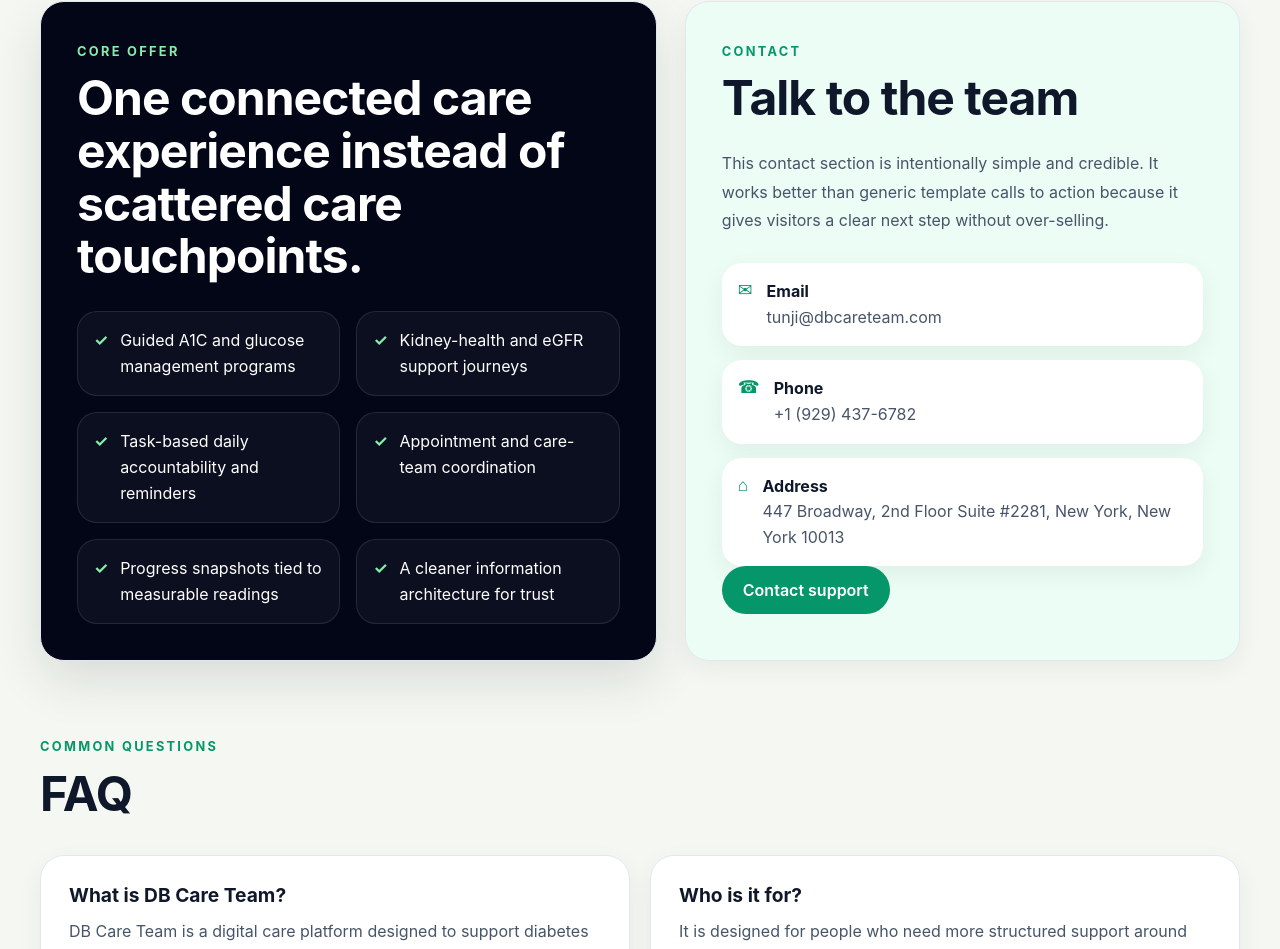
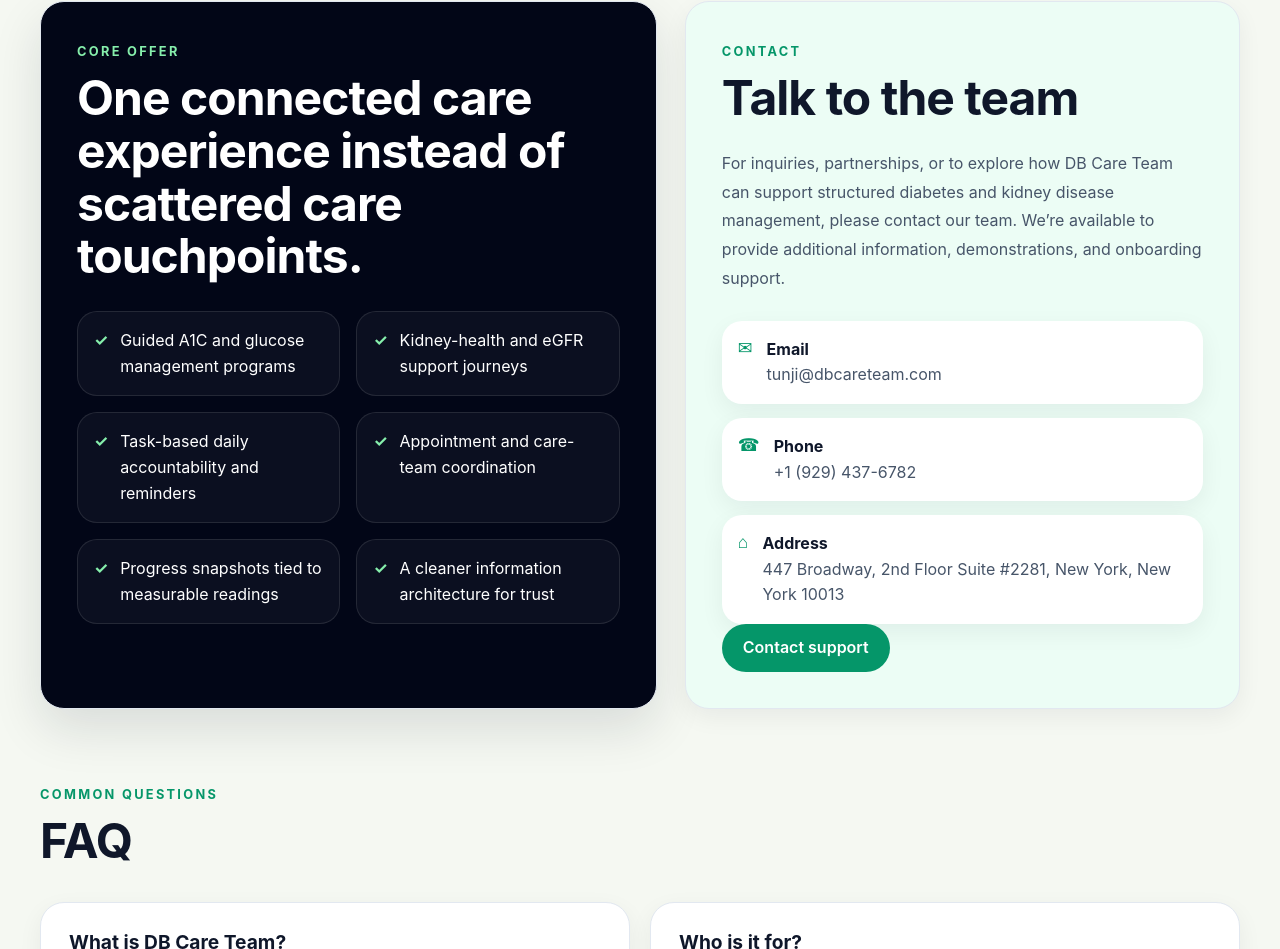
Before and after one commit to odeladetunji/dbcaresite, a React (Vite) app: page / in a window 1280 px wide. Shown: the part 4992-5941 px from the top of the page. Built offline with nearby package versions, Linux system fonts and the light colour scheme.

Commit message:
Committing

```diff
--- a/src/App.tsx
+++ b/src/App.tsx
@@ -332,9 +332,10 @@
                 <div className="section-label">Contact</div>
                 <h2>Talk to the team</h2>
                 <p className="lead small-lead">
-                  This contact section is intentionally simple and credible. It works
-                  better than generic template calls to action because it gives visitors
-                  a clear next step without over-selling.
+                For inquiries, partnerships, or to explore how DB Care Team can support
+                structured diabetes and kidney disease management, please contact our
+                team. We’re available to provide additional information, demonstrations,
+                 and onboarding support.
                 </p>
 
                 <div className="contact-list">
```
Also changed, not shown: 3 other files (tests, documents, lock files or other folders).
